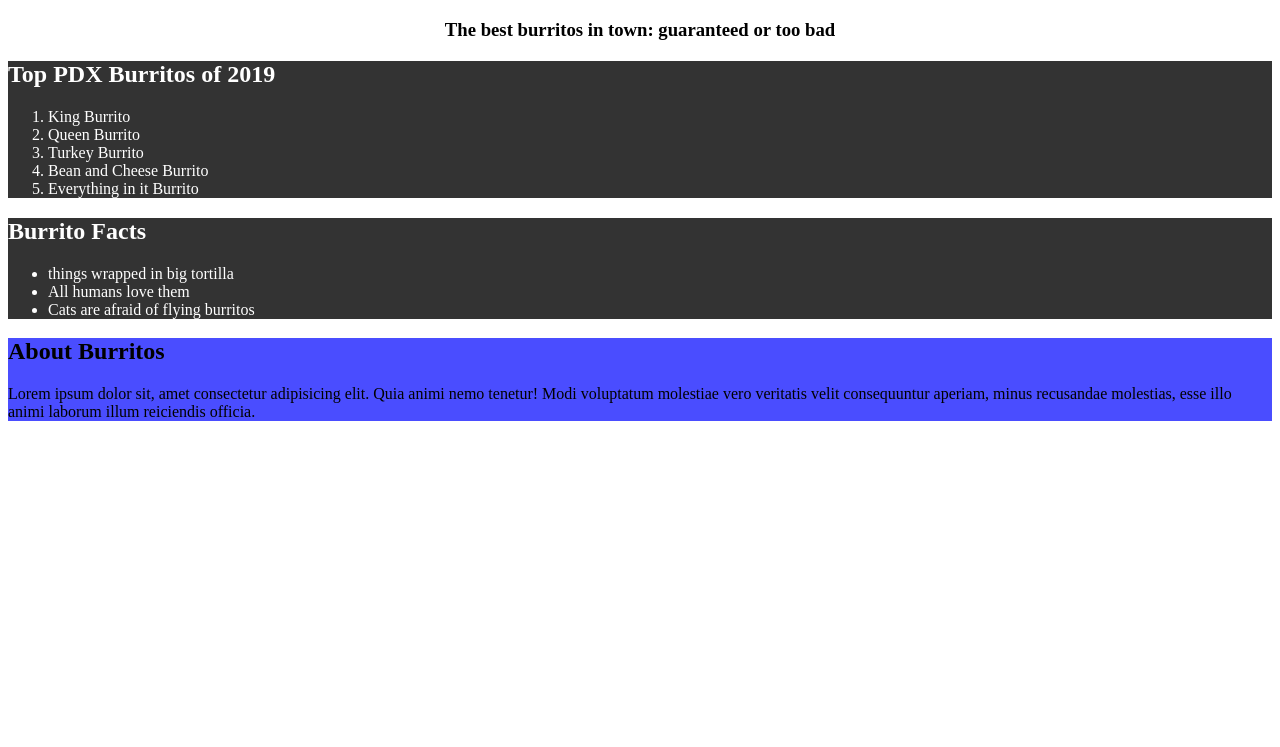
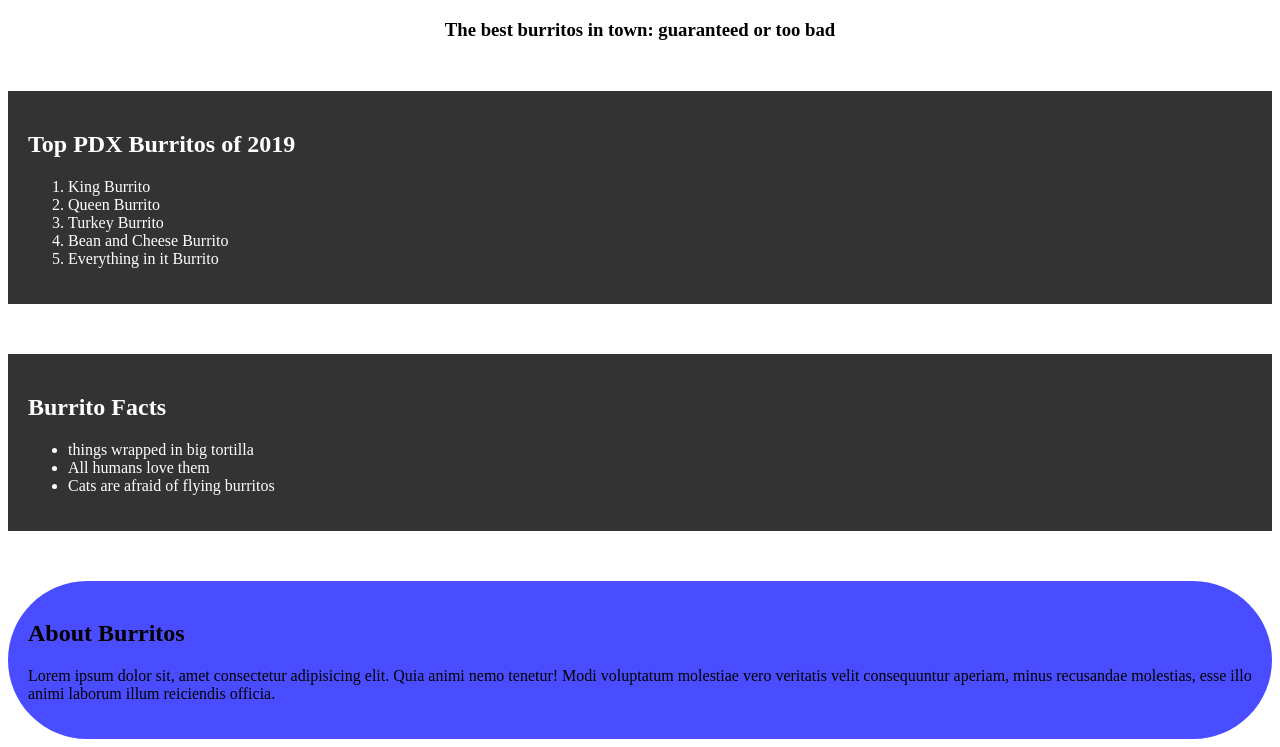
Before and after one commit to dustatron/epicodus-blog-site, a plain HTML site: page index.html in a window 1280 px wide. Shown: the part 61-808 px from the top of the page. Drawn offline with Linux system fonts and the light colour scheme.

Commit message:
add top and bottom margins to posts and makes about feel like a pill.

```diff
--- a/css/styles.css
+++ b/css/styles.css
@@ -3,10 +3,14 @@
 }
 
 .post {
+  margin: 50px 0px;
+  padding: 20px;
   background-color: #333;
   color:white;
 }
 
 .about {
+  border-radius: 150px;
+  padding: 20px;
   background-color: rgb(74, 77, 255);
 }
```
